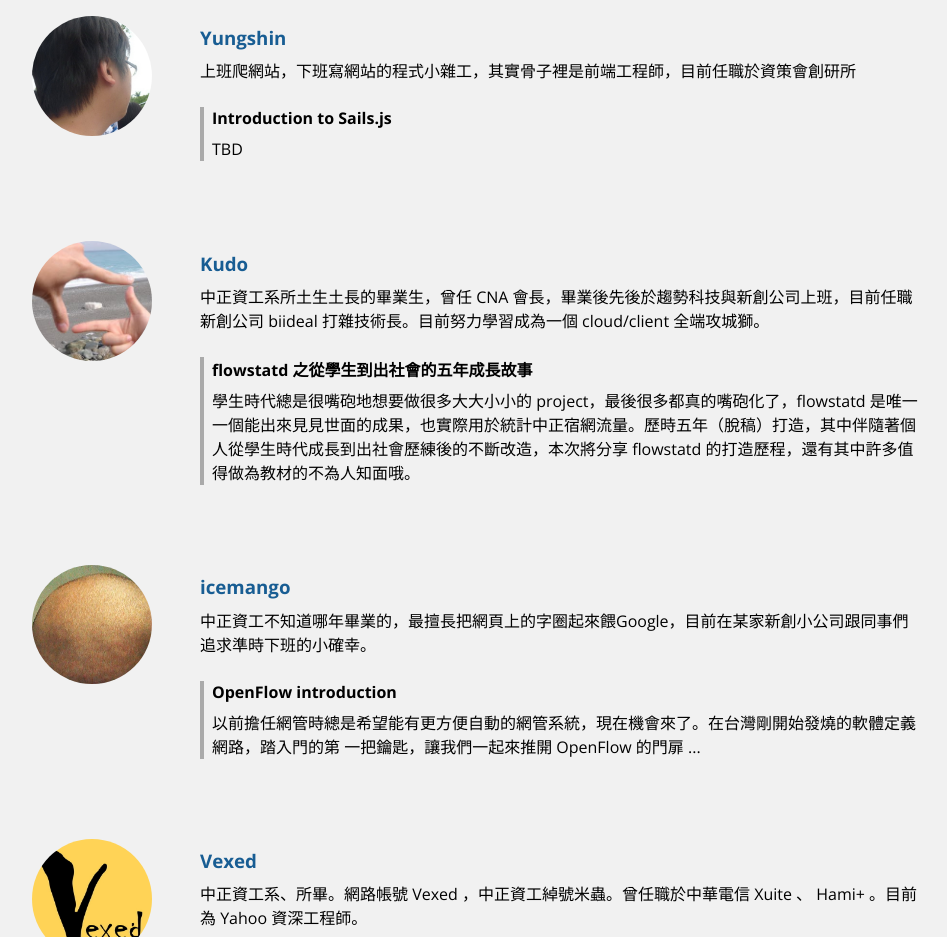
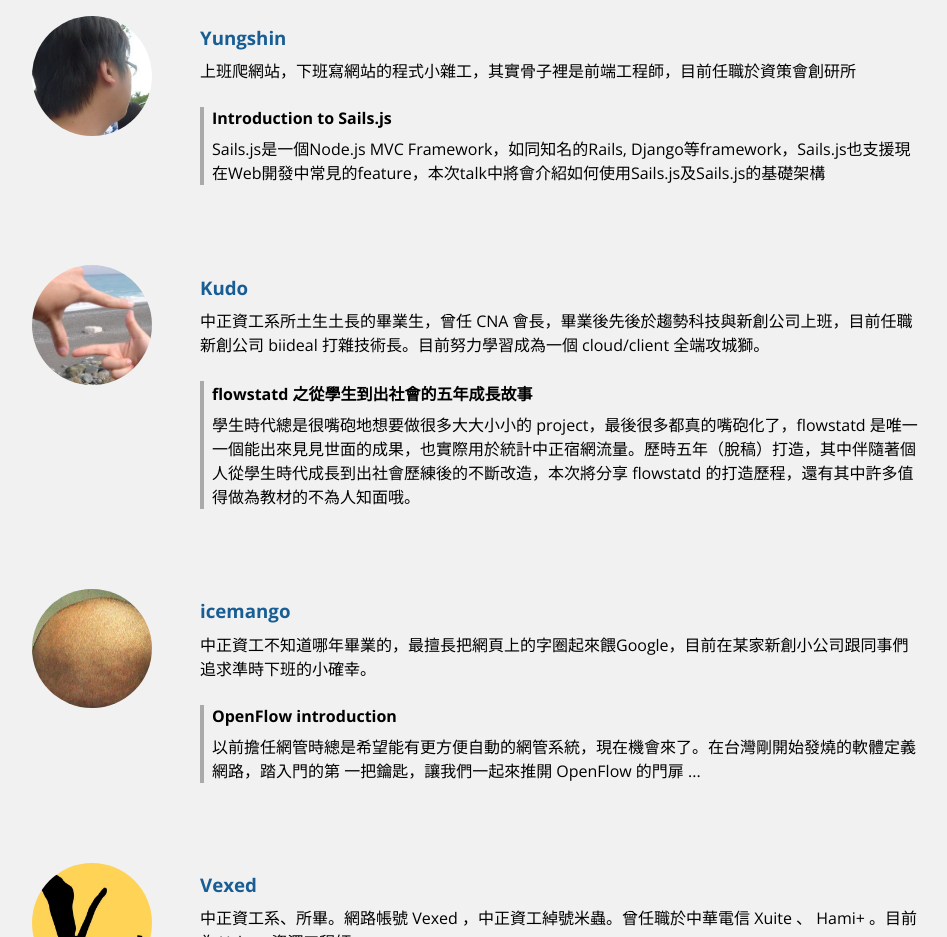
Before and after one commit to TechCCU/techccu.github.io, a plain HTML site: page index.html in a window 1280 px wide. Shown: the part 3280-4217 px from the top of the page, without its empty margins (200-1147 px from the left). Drawn offline with nearby package versions, Linux system fonts and the light colour scheme; some packages are replaced by stand-ins of ours.

Commit message:
add yungshin's abstract

```diff
--- a/index.html
+++ b/index.html
@@ -231,7 +231,7 @@
 			<p class="spkrDesc">上班爬網站，下班寫網站的程式小雜工，其實骨子裡是前端工程師，目前任職於資策會創研所</p>
 			<div class="spkrTopic">
 				<h4>Introduction to Sails.js</h4>
-				<p>TBD</p>
+				<p>Sails.js是一個Node.js MVC Framework，如同知名的Rails, Django等framework，Sails.js也支援現在Web開發中常見的feature，本次talk中將會介紹如何使用Sails.js及Sails.js的基礎架構</p>
 			</h4>
 			</div>
 		</div>
```
Also changed, not shown: 1 other file.
